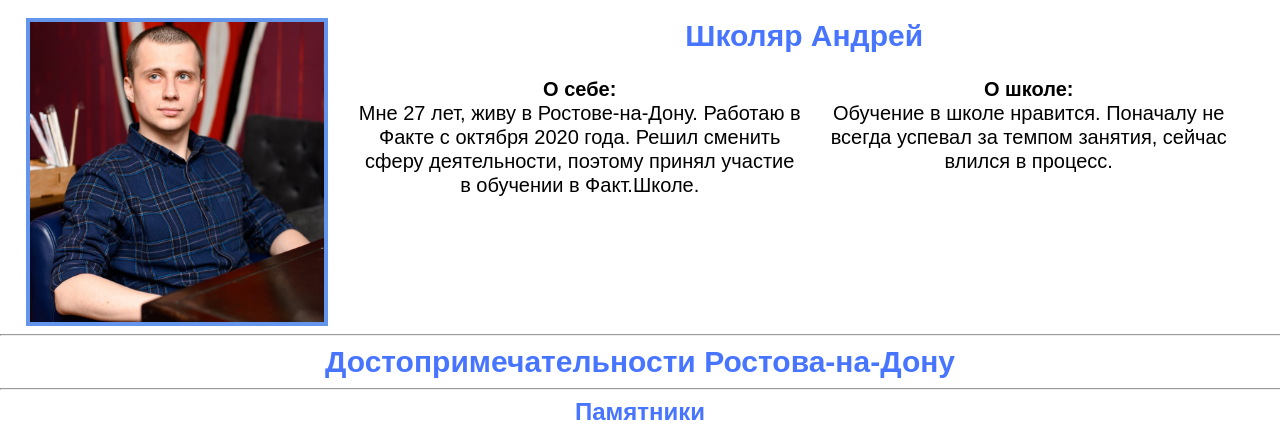
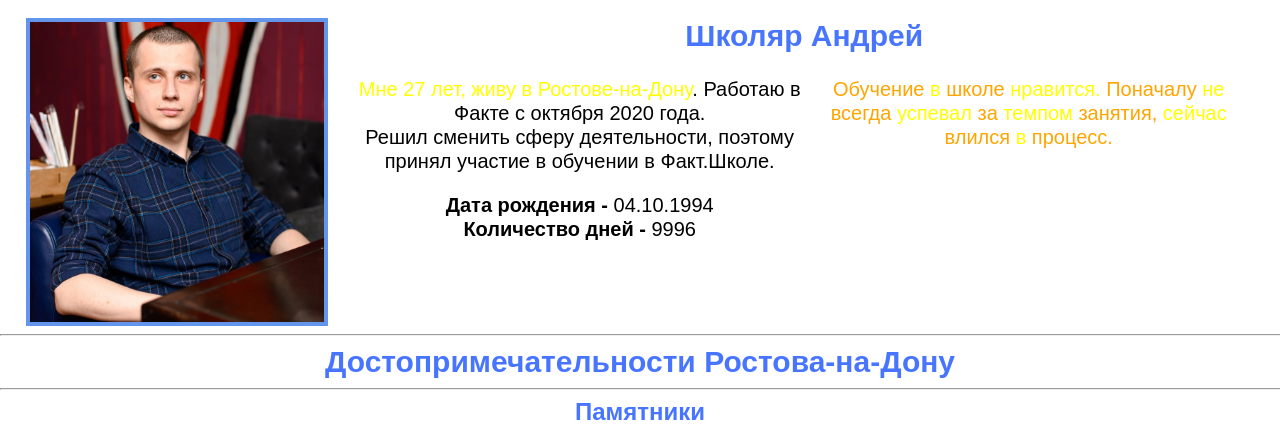
Before and after one commit to AndreyShkolyar/Shkolyar_Andrey, a PHP site: page / in a window 1280 px wide. Shown: the part 122-561 px from the top of the page. Run offline with PHP 8.4, Linux system fonts and the light colour scheme.

Commit message:
11.02.2022

```diff
--- a/footer.php
+++ b/footer.php
@@ -1,4 +1,22 @@
+<?php
+$siteContent = strip_tags($siteContent); //убираем все теги
+$siteContent = preg_replace('/[^\w\s]/u', '',$siteContent); //убираем знаки препинания
+$siteContent = mb_strtolower($siteContent); //приводим весь текст страницы в нижний регистр
+
+//Подсчет гласных на текущей странице
+$vowels = ['а', 'о', 'и', 'е', 'ё', 'э', 'ы', 'у', 'ю','я', 'a' , 'e', 'i', 'o', 'u', 'y'];
+$siteContentSymbols = mb_strlen($siteContent); //Считаем количество всех символов на странице
+$extraSymbols = mb_strlen(str_replace($vowels, '', $siteContent)); // Считаем все согласные
+$pageVowelsCount = $siteContentSymbols - $extraSymbols; //Отнимаем от всех символов согласные
+
+//Подсчет слов на текущей странице
+$pageWordsCount = str_word_count($siteContent, 0, 'АаБбВвГгДдЕеЁёЖжЗзИиЙйКкЛлМмНнОоПпРрСсТтУуФфХхЦцЧчШшЩщЪъЫыЬьЭэЮюЯя');
+?>
 <footer class="site_footer">
+    <ul>
+        <li>Количество гласных букв на странице - <?= $pageVowelsCount;?></li>
+        <li>Количество слов на странице - <?= $pageWordsCount; ?></li>
+    </ul>
     <ul class="contacts">
         <li><a href="mailto:andrey.shkolyar.studiofact@gmail.com"><img src="images/mail-icon.png" alt="Электронная почта"> </a></li>
         <li><a href="https://vk.com/comradeosmolovsky" target="_blank"><img src="images/vk-icon.png" alt="VK" title="VK"></a></li>
--- a/index.php
+++ b/index.php
@@ -1,5 +1,26 @@
 <?php
 require_once $_SERVER['DOCUMENT_ROOT'] . '/header.php';
+
+$myBirthDate = '04.10.1994';
+$serverTime = time();
+$myLifeDays = floor(($serverTime - strtotime($myBirthDate)) / 86400);
+
+$aboutMe = 'Мне 27 лет, живу в Ростове-на-Дону. Работаю в Факте с октября 2020 года.<br>Решил сменить сферу деятельности, поэтому принял участие в обучении в Факт.Школе.';
+$aboutMeArray = explode('. ',$aboutMe);
+$colors = ['red', 'blue', 'green', 'yellow', 'orange', 'aquamarine'];
+$colorIndex = array_rand($colors);
+$aboutMeArray[0] = "<span style=\"color:$colors[$colorIndex]\">$aboutMeArray[0]</span>";
+$aboutMe = implode('. ', $aboutMeArray);
+
+$aboutSchool = 'Обучение в школе нравится. Поначалу не всегда успевал за темпом занятия, сейчас влился в процесс.';
+$aboutSchoolArray = explode(' ', $aboutSchool);
+$colorIndex2 = array_rand($colors);
+foreach ($aboutSchoolArray as $key => &$value) {
+    if (($key + 1) % 2 == 0) {
+        $value = "<span style=\"color:$colors[$colorIndex]\">$value</span>";
+    } else $value = "<span style=\"color:$colors[$colorIndex2]\">$value</span>";
+}
+$aboutSchool = implode(' ', $aboutSchoolArray);
 ?>
 <main>
     <section class="about_me">
@@ -8,17 +29,12 @@ require_once $_SERVER['DOCUMENT_ROOT'] . '/header.php';
             <caption><h2>Школяр Андрей</h2></caption>
             <tr>
                 <td>
-                    <p>
-                        <b>О себе:</b><br>
-                        Мне 27 лет, живу в Ростове-на-Дону. Работаю в Факте с октября 2020 года.
-                        Решил сменить сферу деятельности, поэтому принял участие в обучении в Факт.Школе.
-                    </p>
+                    <p><?= $aboutMe ?></p>
+                    <p><b>Дата рождения - </b> <?= $myBirthDate; ?> <br>
+                        <b>Количество дней - </b> <?=  $myLifeDays; ?></p>
                 </td>
                 <td>
-                    <p>
-                        <b>О школе:</b><br>
-                        Обучение в школе нравится. Поначалу не всегда успевал за темпом занятия, сейчас влился в процесс.
-                    </p>
+                    <p><?= $aboutSchool ?></p>
                 </td>
             </tr>
         </table>
@@ -72,5 +88,6 @@ require_once $_SERVER['DOCUMENT_ROOT'] . '/header.php';
     <hr>
 </main>
 <?php
+$siteContent = file_get_contents(__FILE__);
 include $_SERVER['DOCUMENT_ROOT'] . '/footer.php';
 ?>
```
Also changed, not shown: controlStructures.php (+13 -15 lines).
